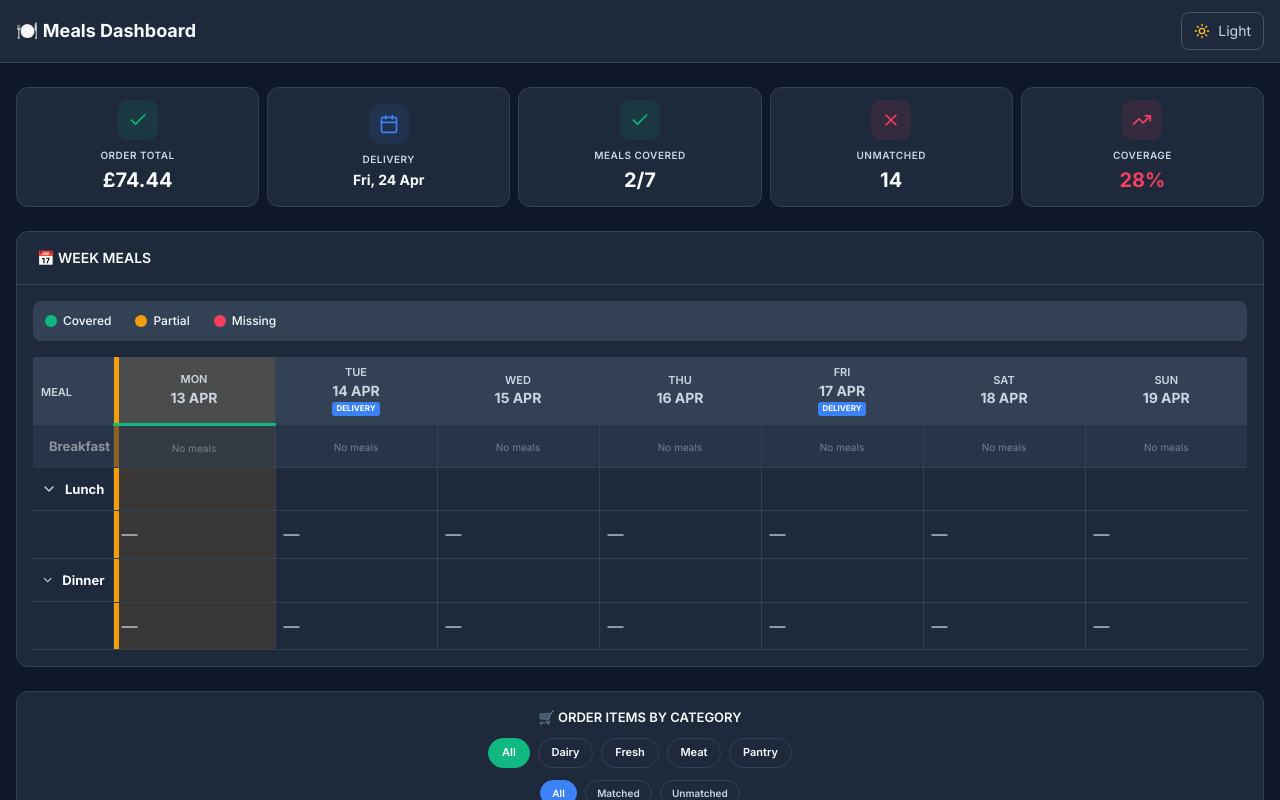
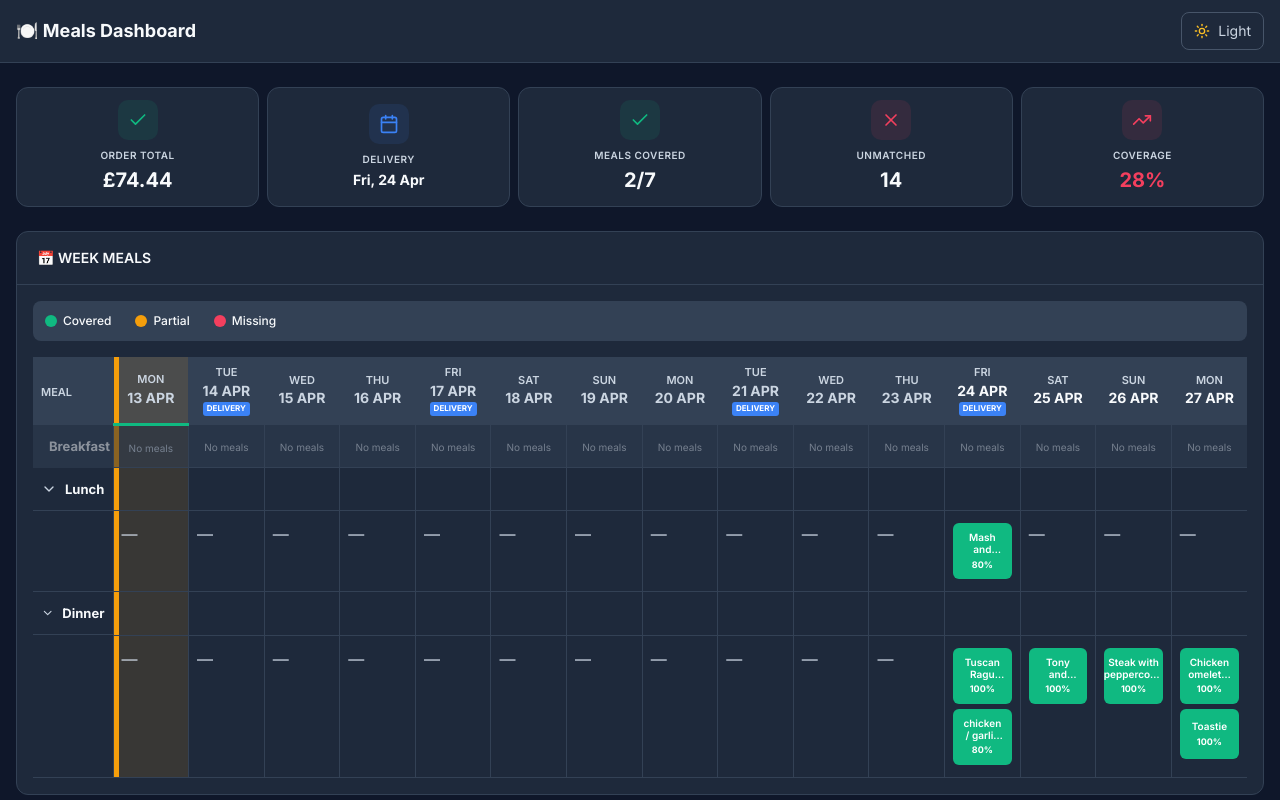
Before and after one commit to dannytsang/meals-dashboard, a Next.js app: page / in a window 1280 px wide. Shown: the top 800 px of the page. Built offline with nearby package versions, Linux system fonts and the light colour scheme.

Commit message:
fix: use dateRange to build all columns in the window, not fixed 7-day Mon-Sun

```diff
--- a/components/dashboard-client.tsx
+++ b/components/dashboard-client.tsx
@@ -170,31 +170,35 @@ export function DashboardClient({ today, defaultDateRange }: DashboardClientProp
     coverageByDate[date].push(c);
   });
 
-  // Build a rolling 7-day window.
-  // For days in the past, we show the same weekday from next week instead,
-  // but still look up coverage using the equivalent past date in the data.
+  // Build the day columns from the date range (from page.tsx props, or fallback).
+  // For past days that are shown as their next-weekday equivalent, look up data
+  // using the actual past date as the dataKey.
   const todayDate = parseISODateLocal(today);
   const todayDow = todayDate.getDay(); // 0=Sun, 1=Mon, ... 6=Sat
 
   // Find last Monday relative to today (could be today itself if today is Monday)
   const daysSinceMonday = todayDow === 0 ? 6 : todayDow - 1;
-  const thisMonday = new Date(todayDate);
-  thisMonday.setDate(todayDate.getDate() - daysSinceMonday);
+  const rangeStart = parseISODateLocal(defaultDateRange?.start ?? today);
+  const rangeEnd = parseISODateLocal(defaultDateRange?.end ?? (() => {
+    const d = new Date(todayDate);
+    d.setDate(d.getDate() + 14);
+    return toISODateLocal(d);
+  })());
 
   const days: { date: string; displayDate: string; isToday: boolean; dataKey: string }[] = [];
-  for (let i = 0; i < 7; i++) {
-    const d = new Date(thisMonday);
-    d.setDate(thisMonday.getDate() + i);
-    const dateStr = toISODateLocal(d);
-    const isPast = d < parseISODateLocal(today);
+  const current = new Date(rangeStart);
+  while (current <= rangeEnd) {
+    const dateStr = toISODateLocal(current);
+    const isPast = current < todayDate;
+    const isToday = dateStr === today;
 
     // For past days: show next week's date but look up data for the actual past date
     let displayDate: string;
     let dataKey: string;
     if (isPast) {
       // Same weekday, 7 days ahead
-      const nextWeek = new Date(d);
-      nextWeek.setDate(d.getDate() + 7);
+      const nextWeek = new Date(current);
+      nextWeek.setDate(current.getDate() + 7);
       displayDate = toISODateLocal(nextWeek);
       dataKey = dateStr; // but data is under the actual past date
     } else {
@@ -202,7 +206,8 @@ export function DashboardClient({ today, defaultDateRange }: DashboardClientProp
       dataKey = dateStr;
     }
 
-    days.push({ date: dateStr, displayDate, isToday: dateStr === today, dataKey });
+    days.push({ date: dateStr, displayDate, isToday, dataKey });
+    current.setDate(current.getDate() + 1);
   }
 
   const mealTypesWithMeals: Set<string> = new Set();
```
